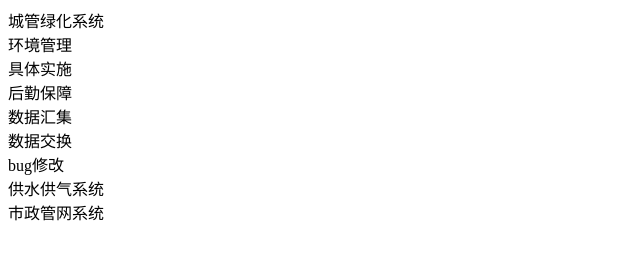
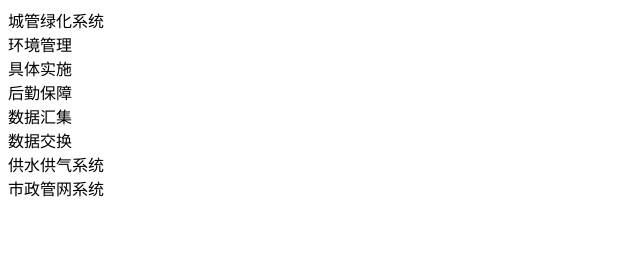
Before and after one commit to BBHWHaaa/git_demo3, a plain HTML site: page Index.html in a window 1280 px wide. Shown: the whole page, without its empty margins (0-640 px from the left). Drawn offline with Linux system fonts and the light colour scheme.

Commit message:
删除bug管理

```diff
--- a/Index.html
+++ b/Index.html
@@ -12,7 +12,6 @@
     <div>后勤保障</div>
     <div>数据汇集</div>
     <div>数据交换</div>
-    <div>bug修改</div>
     <div>供水供气系统</div>
     <div>市政管网系统</div>
 </body>
```
